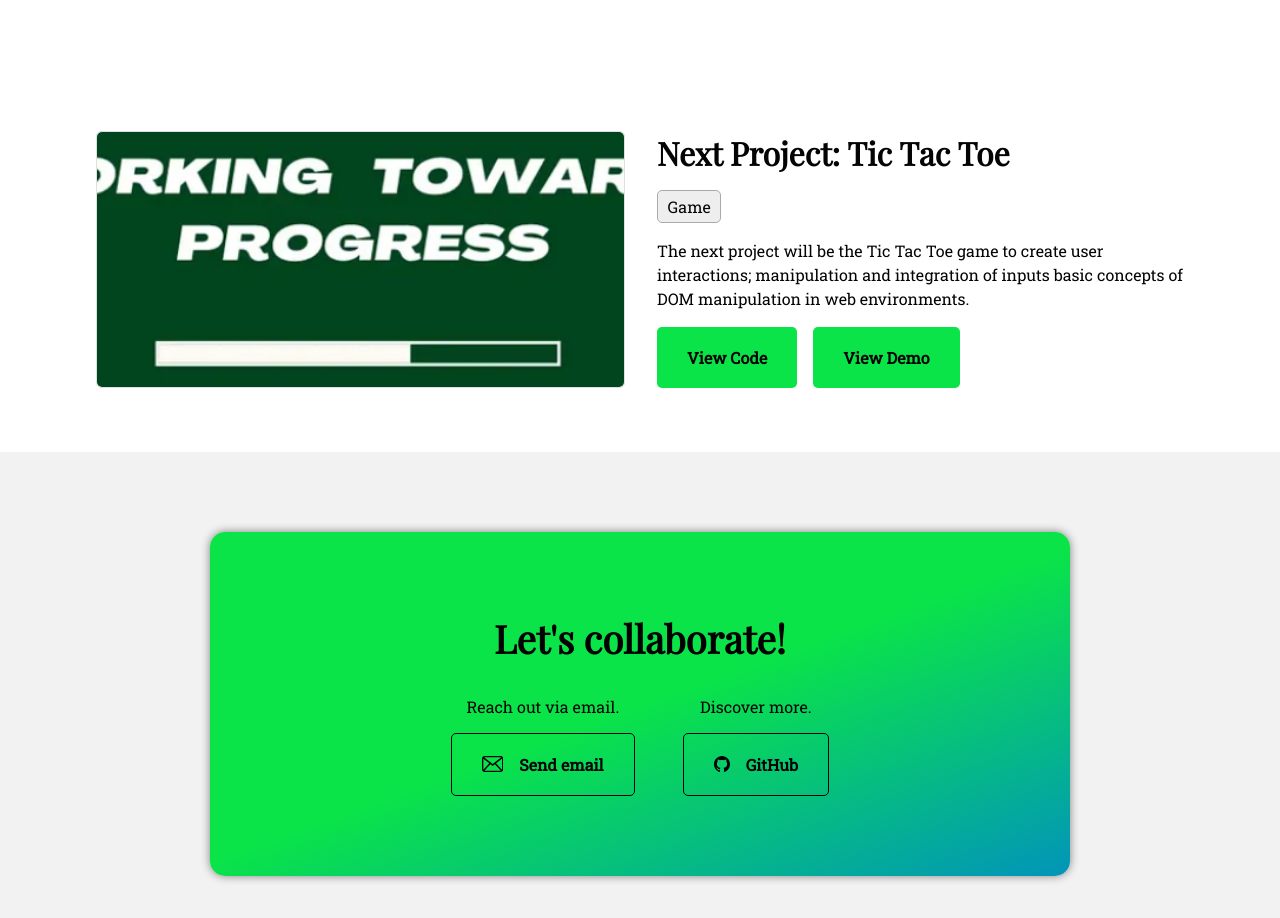
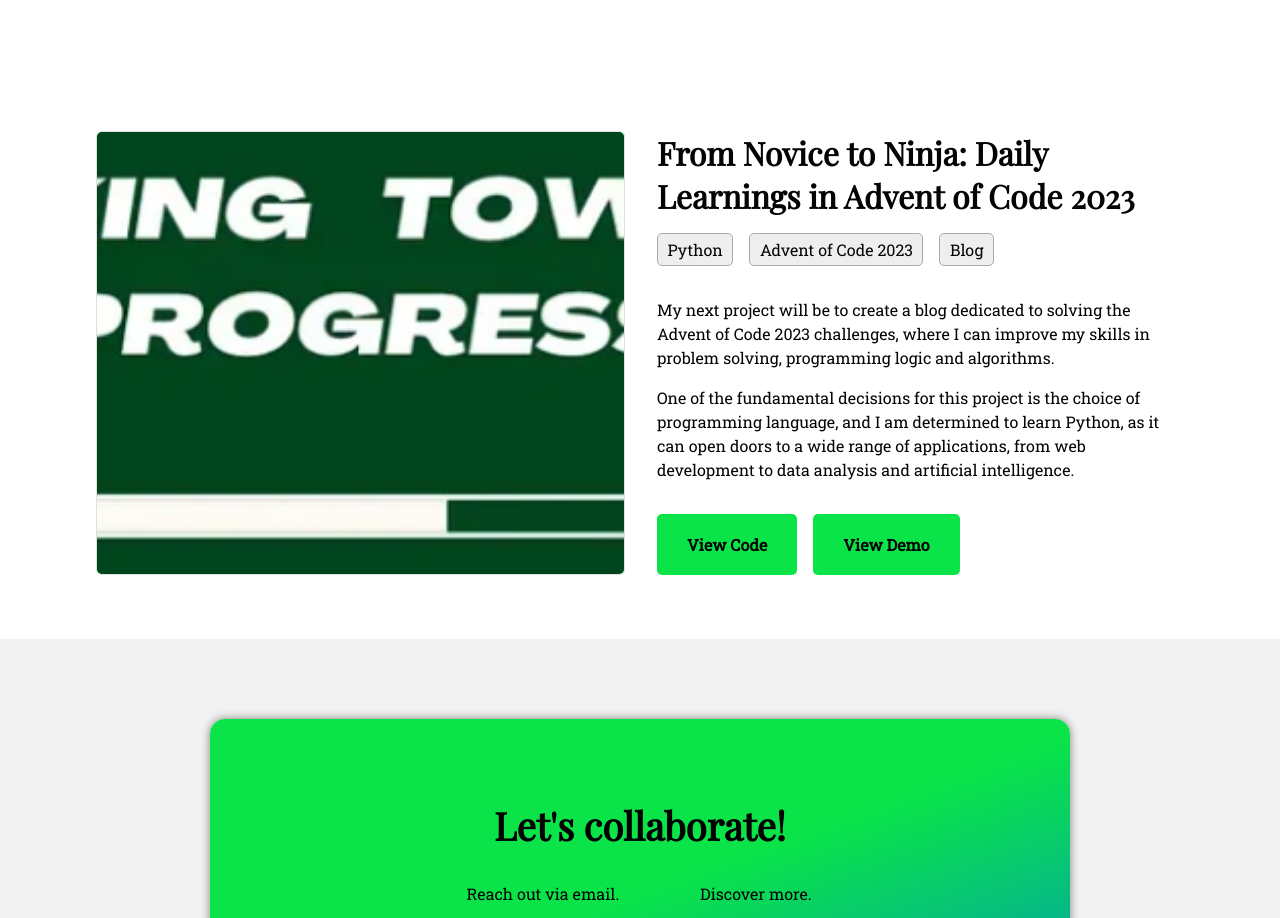
Before and after one commit to BRp99/portfolio-old, a React (Create React App) app in the folder portfolio/: page / in a window 1280 px wide. Shown: the part 2540-3458 px from the top of the page. Built offline with nearby package versions, Linux system fonts and the light colour scheme.

Commit message:
Change the next project to show in Portfolio
I removed Tic Tac Toe as my next project because I think it's an advantage to solve Advent of Code while learning Python.

```diff
--- a/portfolio/src/components/HomePage/ProjectsSection/ProjectsSection.tsx
+++ b/portfolio/src/components/HomePage/ProjectsSection/ProjectsSection.tsx
@@ -49,10 +49,20 @@ export default function ProjectsSection() {
     {
       id: 3,
       imgURL: "./img/work.png",
-      title: "Next Project: Tic Tac Toe",
-      tags: ["Game"],
-      description:
-        "The next project will be the Tic Tac Toe game to create user interactions; manipulation and integration of inputs basic concepts of DOM manipulation in web environments.",
+      title: "From Novice to Ninja: Daily Learnings in Advent of Code 2023",
+      tags: ["Python", "Advent of Code 2023", "Blog"],
+      description: (
+        <>
+          <p>
+            My next project will be to create a blog dedicated to solving the Advent of Code 2023 challenges, where I can improve my skills in problem
+            solving, programming logic and algorithms.
+          </p>
+          <p>
+            One of the fundamental decisions for this project is the choice of programming language, and I am determined to learn Python, as it can
+            open doors to a wide range of applications, from web development to data analysis and artificial intelligence.
+          </p>
+        </>
+      ),
       codeURL: "#",
       demoURL: "#",
     },
```
